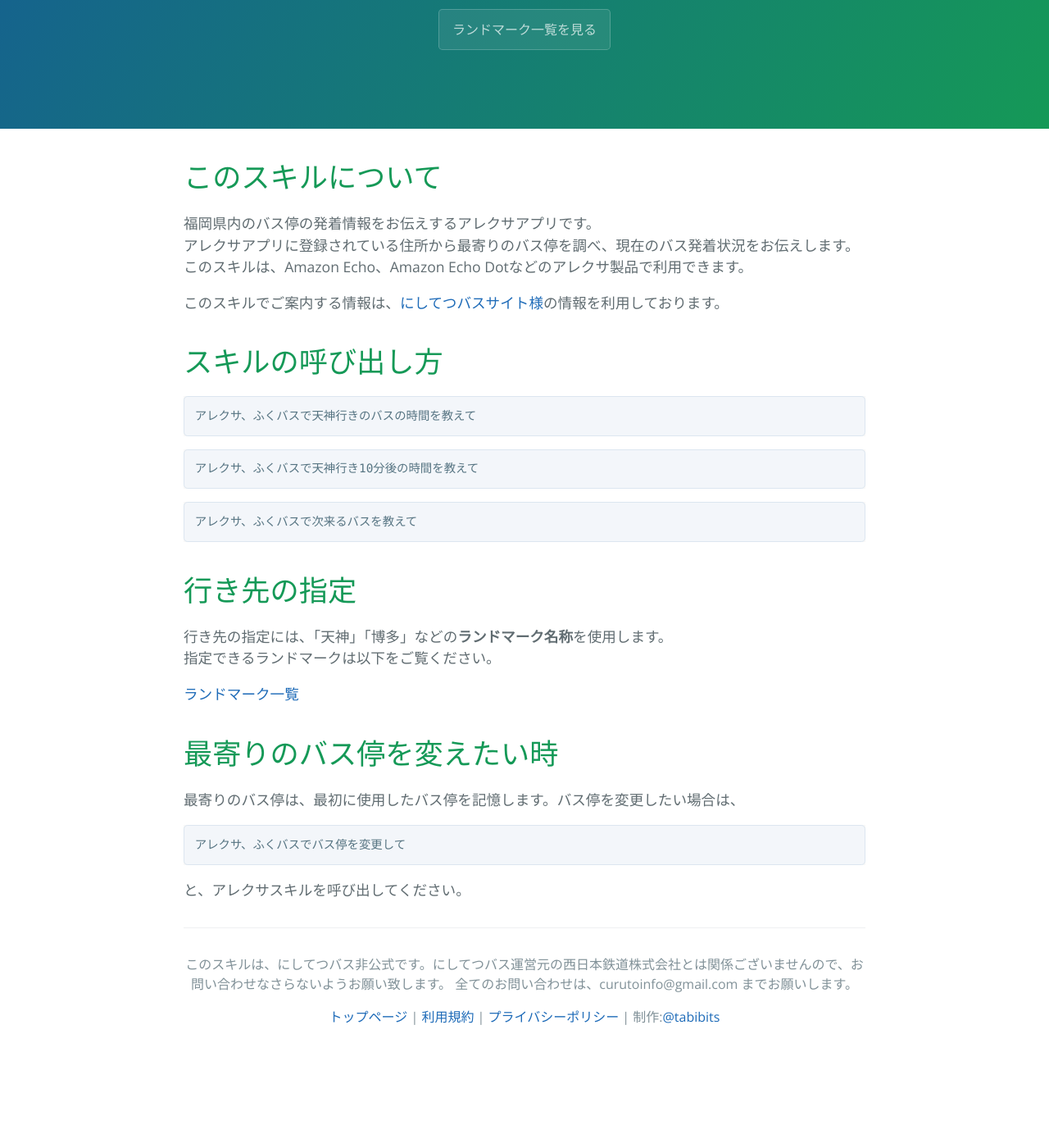
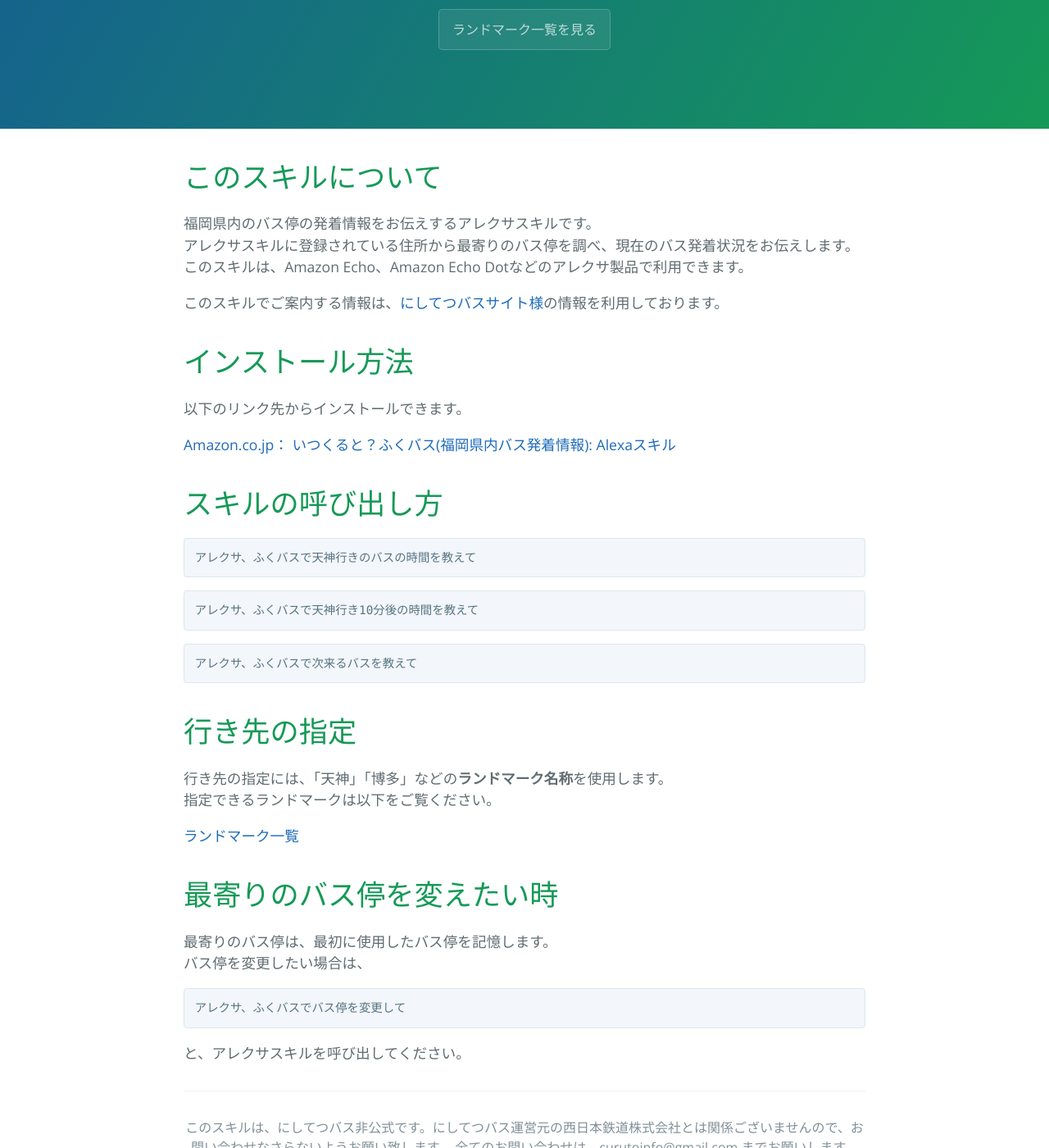
Before and after one commit to hironagai/hironagai.github.io, a Jekyll site: the page built from index.markdown, in a window 1280 px wide and 1400 px high, scrolled down 551 px. Shown: the whole window at 82% size. Built offline with Jekyll 4.4.1, drawn with Linux system fonts in a browser that asks for light colours; comment, search, counter and statistics services are not loaded; before the commit the page ends 1851 px from its top, so only the background shows below that.

````diff
--- a/index.markdown
+++ b/index.markdown
@@ -3,11 +3,17 @@
 title: {{ site.name }}
 ---
 # このスキルについて
-福岡県内のバス停の発着情報をお伝えするアレクサアプリです。
-アレクサアプリに登録されている住所から最寄りのバス停を調べ、現在のバス発着状況をお伝えします。
+福岡県内のバス停の発着情報をお伝えするアレクサスキルです。
+アレクサスキルに登録されている住所から最寄りのバス停を調べ、現在のバス発着状況をお伝えします。
 このスキルは、Amazon Echo、Amazon Echo Dotなどのアレクサ製品で利用できます。
 
 このスキルでご案内する情報は、[にしてつバスサイト様](http://www.nishitetsu.jp/bus/){:target="_blank"}の情報を利用しております。
+
+# インストール方法
+
+以下のリンク先からインストールできます。
+
+[Amazon.co.jp： いつくると？ふくバス(福岡県内バス発着情報): Alexaスキル](https://www.amazon.co.jp/dp/B07BF5KGRR){:target="_blank"}
 
 # スキルの呼び出し方
 
@@ -30,7 +36,8 @@
 
 # 最寄りのバス停を変えたい時
 
-最寄りのバス停は、最初に使用したバス停を記憶します。バス停を変更したい場合は、
+最寄りのバス停は、最初に使用したバス停を記憶します。
+バス停を変更したい場合は、
 ```
 アレクサ、ふくバスでバス停を変更して
 ```
````
Also changed, not shown: _includes/head.html (+11 -0 lines).
